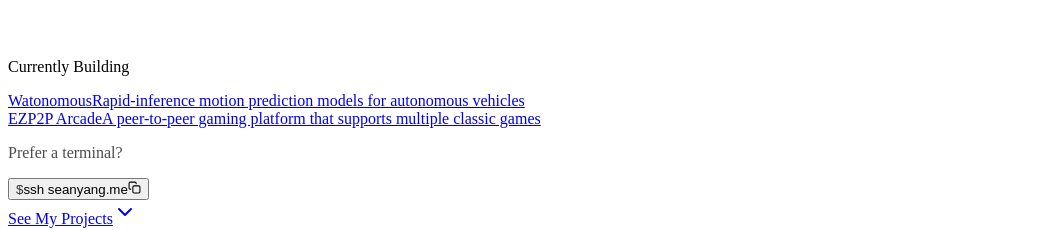
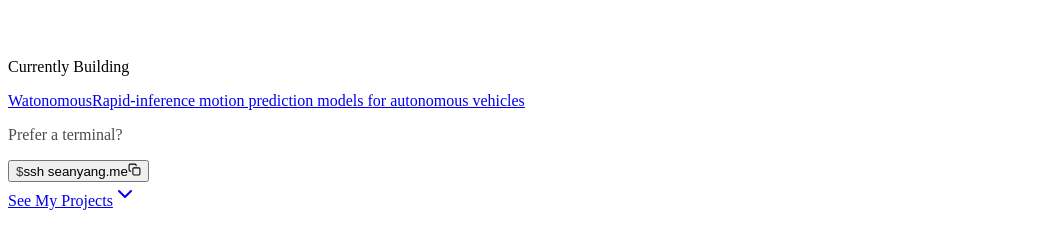
Before and after one commit to aicheye/seanyang.me, a Next.js app: page /Landing in a window 1280 px wide. Shown: the part 2747-2977 px from the top of the page, without its empty margins (0-1057 px from the left). Built offline with nearby package versions, Linux system fonts and the light colour scheme; grey boxes are pictures that could not be loaded.

Commit message:
feat: remove EZP2P Arcade project from buildingProjects

```diff
--- a/src/data/building.js
+++ b/src/data/building.js
@@ -7,14 +7,6 @@ const buildingProjects = [
     description: "Rapid-inference motion prediction models for autonomous vehicles",
     hoverText: "🚗 More on Eve",
   },
-  {
-    name: "EZP2P Arcade",
-    url: "https://ezp2p.seanyang.me",
-    image: "/icons/ezp2p.png",
-    alt: "EZP2P Arcade Logo",
-    description: "A peer-to-peer gaming platform that supports multiple classic games",
-    hoverText: "🕹️ Play now",
-  },
 ];
 
 export default buildingProjects;
```
